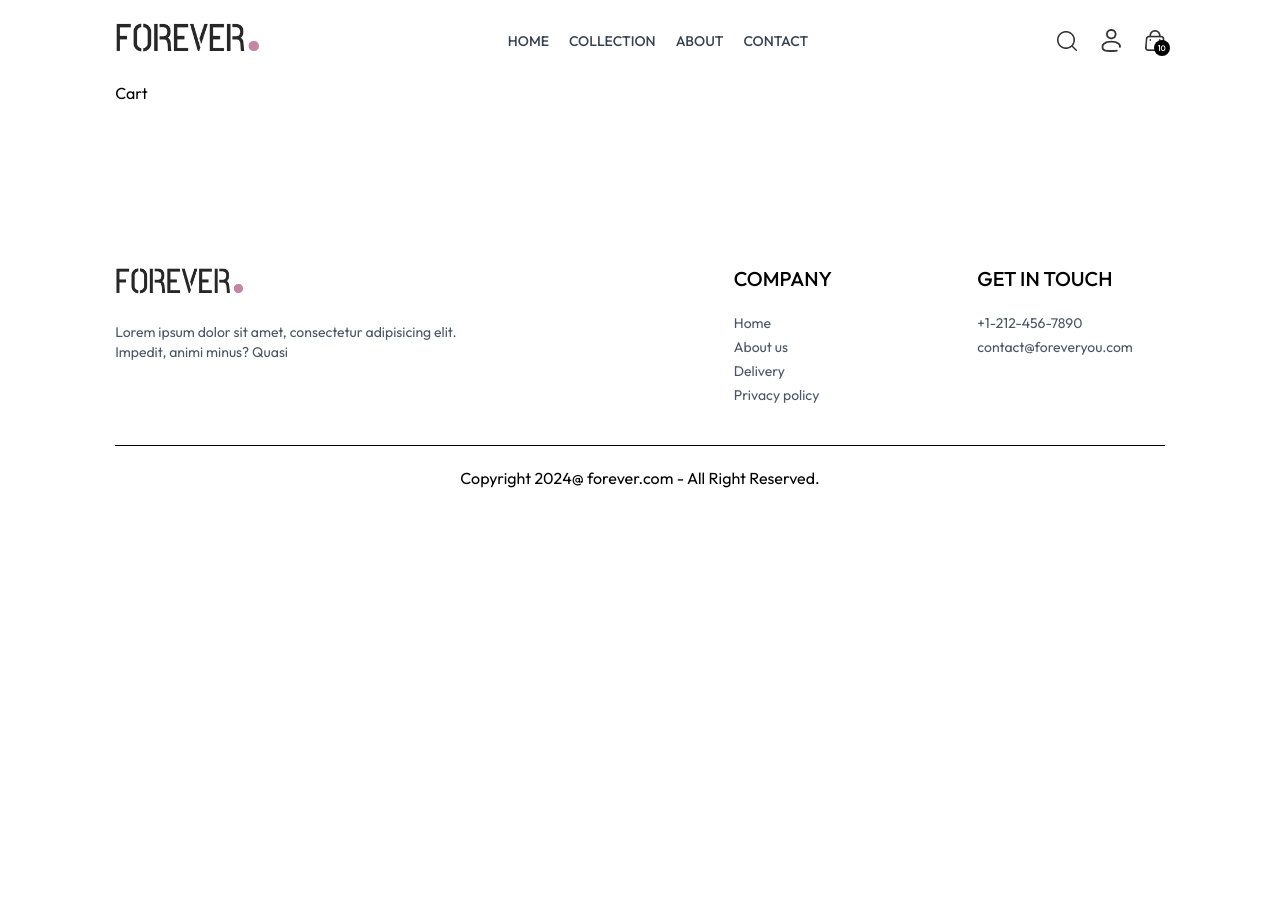
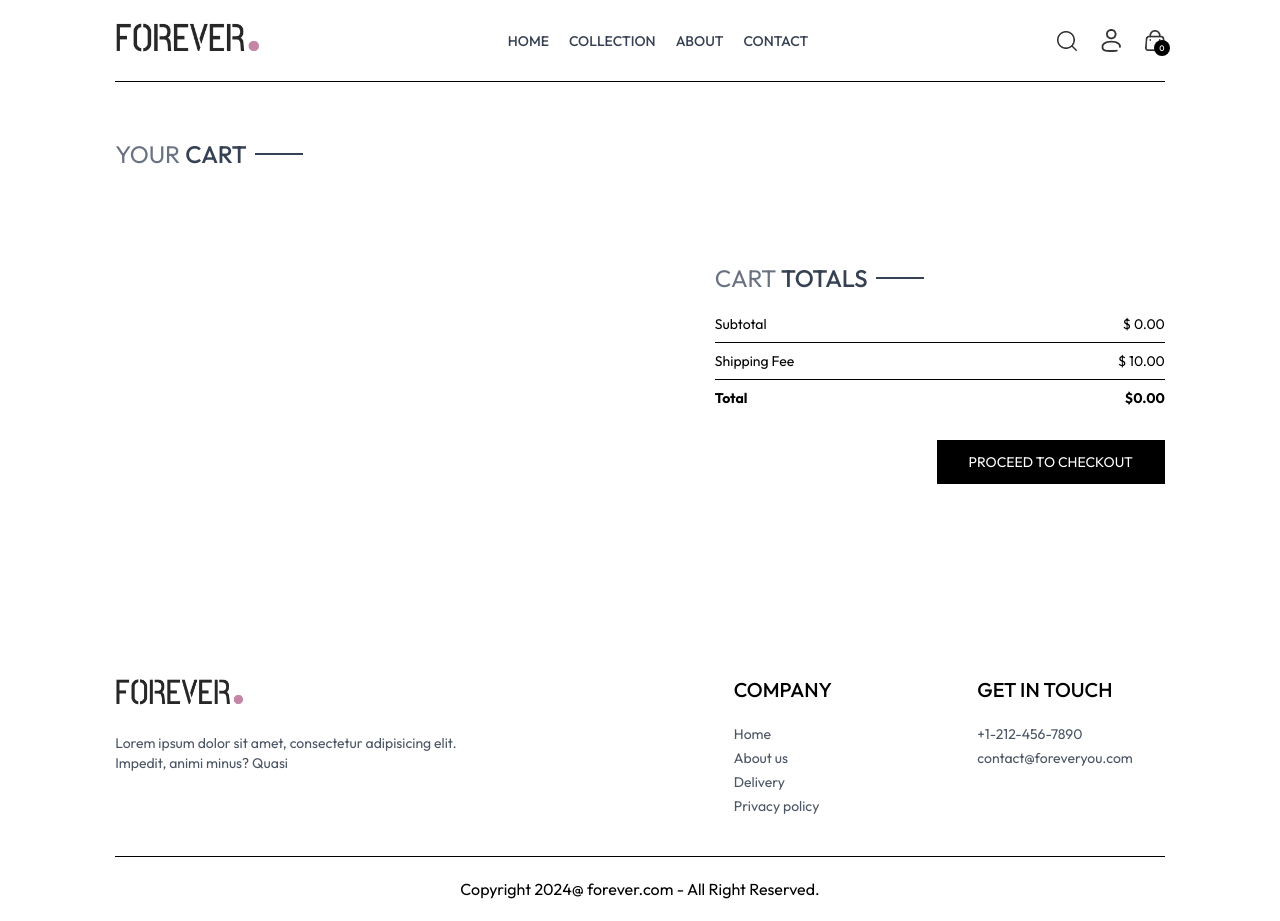
Before and after one commit to harrySentinel/NexShop, a React (Vite) app: page /cart in a window 1280 px wide. Before the commit the page ends 800 px from the top, so only its background shows below. Built offline with nearby package versions, Linux system fonts and the light colour scheme.

Commit message:
add to cart functionality completed

```diff
--- /dev/null
+++ b/src/components/CartTotal.jsx
@@ -0,0 +1,36 @@
+import React, { useContext } from 'react'
+import Title from './Title';
+import { ShopContext } from '../context/ShopContext';
+
+const CartTotal = () => {
+
+    const {currency, delivery_charge, getCartAmount} = useContext(ShopContext);
+
+  return (
+    <div className='w-full'>
+    <div className='text-2xl'>
+       <Title text1={'CART'} text2={'TOTALS'} />
+    </div>
+
+   <div className='flex flex-col gap-2 mt-2 text-sm'>
+      <div className='flex justify-between'>
+         <p>Subtotal</p>
+         <p>{currency} {getCartAmount()}.00</p>
+      </div>
+      <hr />
+      <div className='flex justify-between'>
+          <p>Shipping Fee</p>
+          <p>{currency} {delivery_charge}.00</p>
+      </div>
+      <hr />
+      <div className='flex justify-between'>
+        <b>Total</b>
+        <b>{currency}{getCartAmount() === 0 ? 0 : getCartAmount() + delivery_charge}.00</b>
+      </div>
+   </div>
+
+    </div>
+  )
+}
+
+export default CartTotal
--- a/src/components/Navbar.jsx
+++ b/src/components/Navbar.jsx
@@ -8,7 +8,7 @@ const Navbar = () => {
 
     const [visible, setVisible] = useState(false)
 
-    const {setShowSearch} = useContext(ShopContext)
+    const {setShowSearch, getCartCount} = useContext(ShopContext)
 
   return (
     <div className='flex items-center justify-between py-5 font-medium  w-full max-w-7xl mx-auto'>
@@ -54,7 +54,7 @@ const Navbar = () => {
           </div>
           <Link to="/cart" className='relative'>
               <img src={assets.cart_icon} className='w-5 min-w-5' alt="" />
-              <p className='absolute right-[-5px] bottom-[-5px] w-4 text-center leading-4 bg-black text-white aspect-square rounded-full text-[8px]'>10</p>
+              <p className='absolute right-[-5px] bottom-[-5px] w-4 text-center leading-4 bg-black text-white aspect-square rounded-full text-[8px]'>{getCartCount()}</p>
           </Link>
           <img onClick={()=> setVisible(true)} src={assets.menu_icon} className='w-5 cursor-pointer sm:hidden' alt="" />
 
--- a/src/context/ShopContext.jsx
+++ b/src/context/ShopContext.jsx
@@ -1,6 +1,7 @@
 import {createContext, useEffect, useState} from "react";
 import { products } from "../assets/assets";
 import { toast } from "react-toastify";
+import { useNavigate } from "react-router-dom";
 
 export const ShopContext = createContext();
 
@@ -11,6 +12,7 @@ const ShopContextProvider = (props) => {
     const [search, setSearch] = useState('');
     const [showSearch,setShowSearch] = useState(false);
     const [cartItems, setCartItems] = useState({});
+    const navigate = useNavigate()
 
     const addToCart = async (itemId, size) => {
 
@@ -36,14 +38,54 @@ const ShopContextProvider = (props) => {
         setCartItems(cartData);
     }
 
-    useEffect(()=>{
-        console.log(cartItems);
-    }, [cartItems])
+    const getCartCount = () => {
+        let totalCount = 0;
+        for(const items in cartItems){
+            for(const item in cartItems[items]){
+              try{
+
+                if(cartItems[items][item] > 0){
+                    totalCount += cartItems[items][item];
+                }
+              } catch (error){
+
+              }
+            }
+        }
+        return totalCount;
+    }
+
+    const updateQuantity = async (itemId, size, quantity) => {
+         let cartData = structuredClone(cartItems);
+
+         cartData[itemId][size] = quantity;
+
+         setCartItems(cartData);
+    }
+
+    const getCartAmount = ()=> {
+        let totalAmount = 0;
+        for(const items in cartItems){
+            let itemInfo = products.find((product) => product._id ===items);
+            for(const item in cartItems[items]){
+                try{
+                    if(cartItems[items][item]>0){
+                      totalAmount += itemInfo.price * cartItems[items][item];
+                    }
+
+                } catch (error){
+
+                }
+            }
+        }
+        return totalAmount;
+    }
 
     const value = {
         products, currency, delivery_charge,
         search, setSearch, showSearch, setShowSearch,
-        cartItems,addToCart
+        cartItems,addToCart, getCartCount, updateQuantity,
+        getCartAmount, navigate
     }
 
     return (
--- a/src/pages/Cart.jsx
+++ b/src/pages/Cart.jsx
@@ -1,8 +1,77 @@
-import React from 'react'
+import React, { useContext, useEffect, useState } from 'react'
+import { ShopContext } from '../context/ShopContext';
+import Title from '../components/Title';
+import Product from './Product';
+import { assets } from '../assets/assets';
+import CartTotal from '../components/CartTotal';
+
 
 const Cart = () => {
+
+  const {products, currency, cartItems, updateQuantity, navigate} = useContext(ShopContext);
+
+  const [cartData, setCartData] = useState([]);
+
+  useEffect(()=>{
+    const tempData = [];
+    for(const items in cartItems) {
+      for(const item in cartItems[items]){
+        if(cartItems[items][item] > 0){
+          tempData.push({
+            _id: items,
+            size: item,
+            quantity: cartItems[items][item]
+          })
+        }
+      }
+    }
+    setCartData(tempData)
+  }, [cartItems])
+
   return (
-    <div>Cart</div>
+
+    <div className='border-t pt-14'>
+
+      <div className = 'text-2xl mb-3'>
+        <Title text1={'YOUR'} text2={'CART'} />
+      </div>
+
+      <div>
+        {
+          cartData.map((item,index)=>{
+            const productData = products.find((product) => product._id === item._id);
+
+            return (
+              <div key={index} className='py-4  border-t border-b text-gray-700 grid grid-cols-[4fr_0.5fr_0.5fr] sm:grid-cols-[4fr_2fr_0.5fr] items-center gap-4'>
+              <div className='flex items-start gap-6'>
+              <img className='w-16 sm:w-20' src = {productData.image[0]} alt="" />
+              <div>
+              <p className='text-xs sm:text-lg font-medium'>{productData.name}</p>
+              <div className='flex items-center gap-5 mt-2'>
+                <p>{currency}{productData.price}</p>
+                <p className='px-2 sm:px-3 sm:py-1 border bg-slate-50'>{item.size}</p>
+              </div>
+              </div>
+              </div>
+              <input onChange={(e)=> e.target.value === '' || e.target.value === '0' ? null : updateQuantity(item._id, item.size,Number(e.target.value))} className='border max-w-10 sm:max-w-20 px-1 sm:px-2 py-1' type="number" min={1} defaultValue={item.quantity} />
+              <img onClick={()=>updateQuantity(item._id, item.size, 0)} className='w-4 mr-4 sm:w-5 cursor-pointer' src={assets.bin_icon} alt="" />
+              </div>
+            )
+
+          })
+        }
+      </div>
+
+      <div className='flex justify-end my-20'>
+         <div className='w-full sm:w-[450px]'>
+           <CartTotal/>
+           <div className='w-full text-end'>
+          <button onClick={()=>navigate('/place-order')} className='bg-black text-white text-sm my-8 px-8 py-3'>PROCEED TO CHECKOUT</button>
+           </div>
+         </div>
+      </div>
+
+    </div>
   )
 }
 
```
